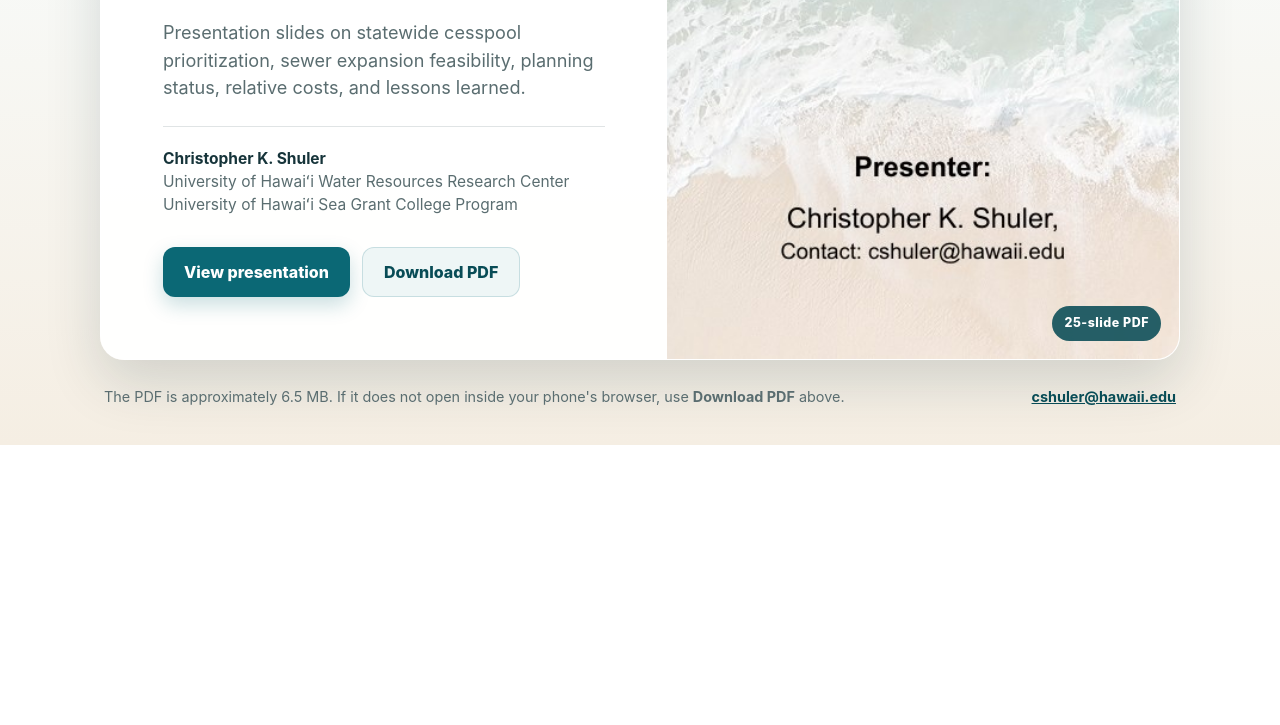
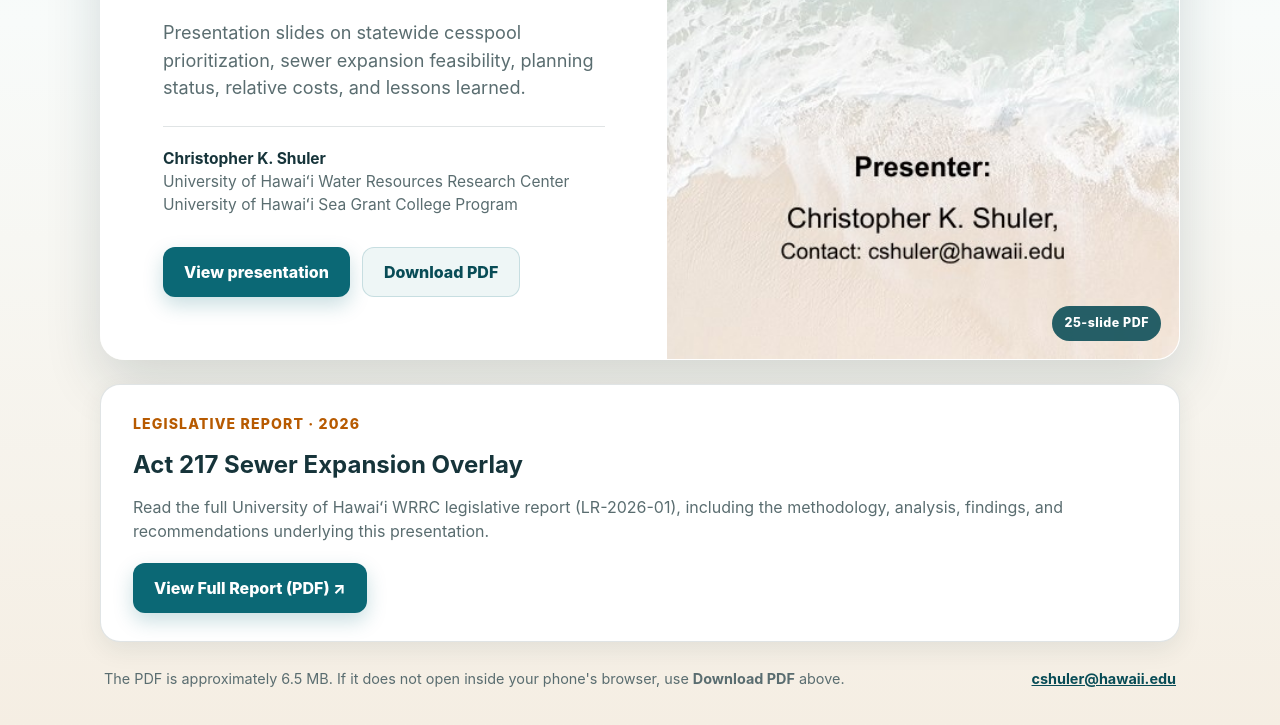
Before and after one commit to cshuler/SLOSH_Lab_Website, an Eleventy site: page images/hsac-act217-2026/index.html in a window 1280 px wide. Shown: the part 554-1279 px from the top of the page. Before the commit the page ends 999 px from the top, so only its background shows below. Built offline with nearby package versions, Linux system fonts and the light colour scheme; Eleventy itself is replaced by a stand-in of ours; files that its build step writes are made by us from their sources; no server answers; what csv-parse would draw is missing.

Commit message:
Add Legislative Report section to index.html
Added a section for the Legislative Report including a link to the full report.

```diff
--- a/images/hsac-act217-2026/index.html
+++ b/images/hsac-act217-2026/index.html
@@ -223,6 +223,37 @@
       </div>
     </section>
 
+
+<!-- Legislative Report -->
+<section style="
+  margin-top: 24px;
+  padding: 28px 32px;
+  background: white;
+  border: 1px solid var(--line);
+  border-radius: 20px;
+  box-shadow: 0 8px 24px rgba(18,50,57,0.08);
+">
+  <p class="eyebrow">Legislative Report · 2026</p>
+
+  <h2 style="margin: 0 0 12px;">
+    Act 217 Sewer Expansion Overlay
+  </h2>
+
+  <p style="color: var(--muted); margin: 0 0 20px;">
+    Read the full University of Hawaiʻi WRRC legislative report
+    (LR-2026-01), including the methodology, analysis, findings,
+    and recommendations underlying this presentation.
+  </p>
+
+  <a class="btn primary"
+     href="https://raw.githubusercontent.com/cshuler/WW_Overlay_2024/main/Act_217_WRRC_Legislative_Report_LR-2026-01.pdf"
+     target="_blank"
+     rel="noopener noreferrer">
+    View Full Report (PDF) ↗
+  </a>
+</section>
+
+
     <div class="note">
       <p>The PDF is approximately 6.5 MB. If it does not open inside your phone's browser, use <strong>Download PDF</strong> above.</p>
       <a href="mailto:cshuler@hawaii.edu">cshuler@hawaii.edu</a>
```
